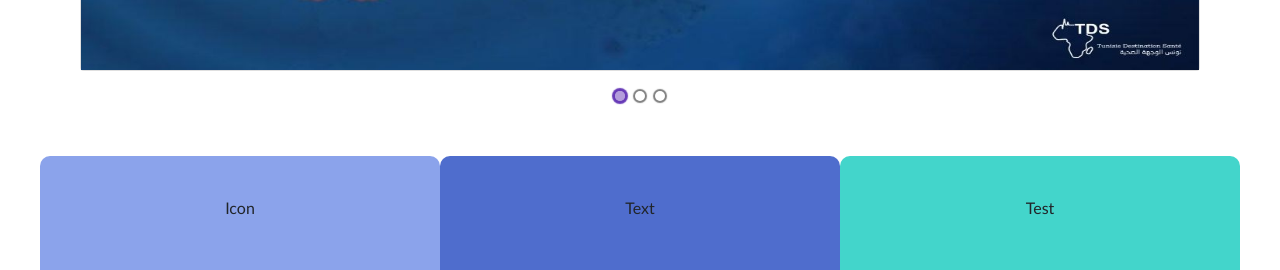
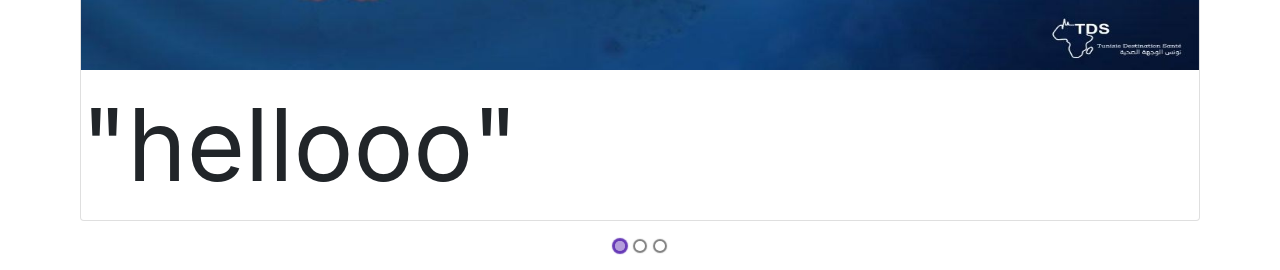
Before and after one commit to bilelmerhben/Project-team, a React (Create React App) app: page / in a window 1280 px wide. Shown: the part 431-701 px from the top of the page. Built offline with nearby package versions, Linux system fonts and the light colour scheme; the HTML template or start-up script is replaced by a standard one.

Commit message:
ajout hello

```diff
--- a/src/components/slider.js
+++ b/src/components/slider.js
@@ -7,6 +7,7 @@ const Card = ({src}) =>
 
 
      <img src ={src}/>
+     <div>"hellooo"</div>
 
      </div>;
 
```
